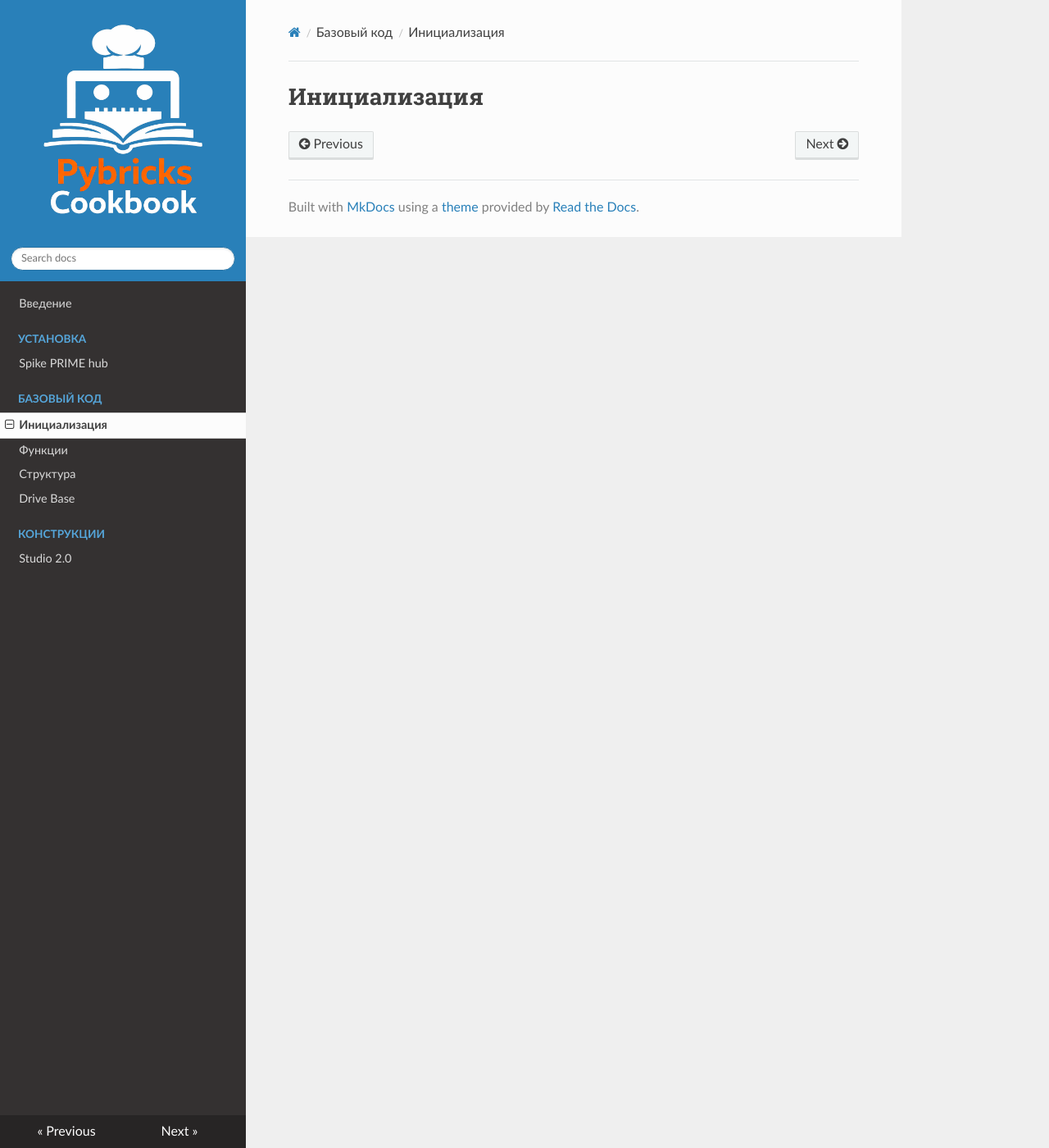
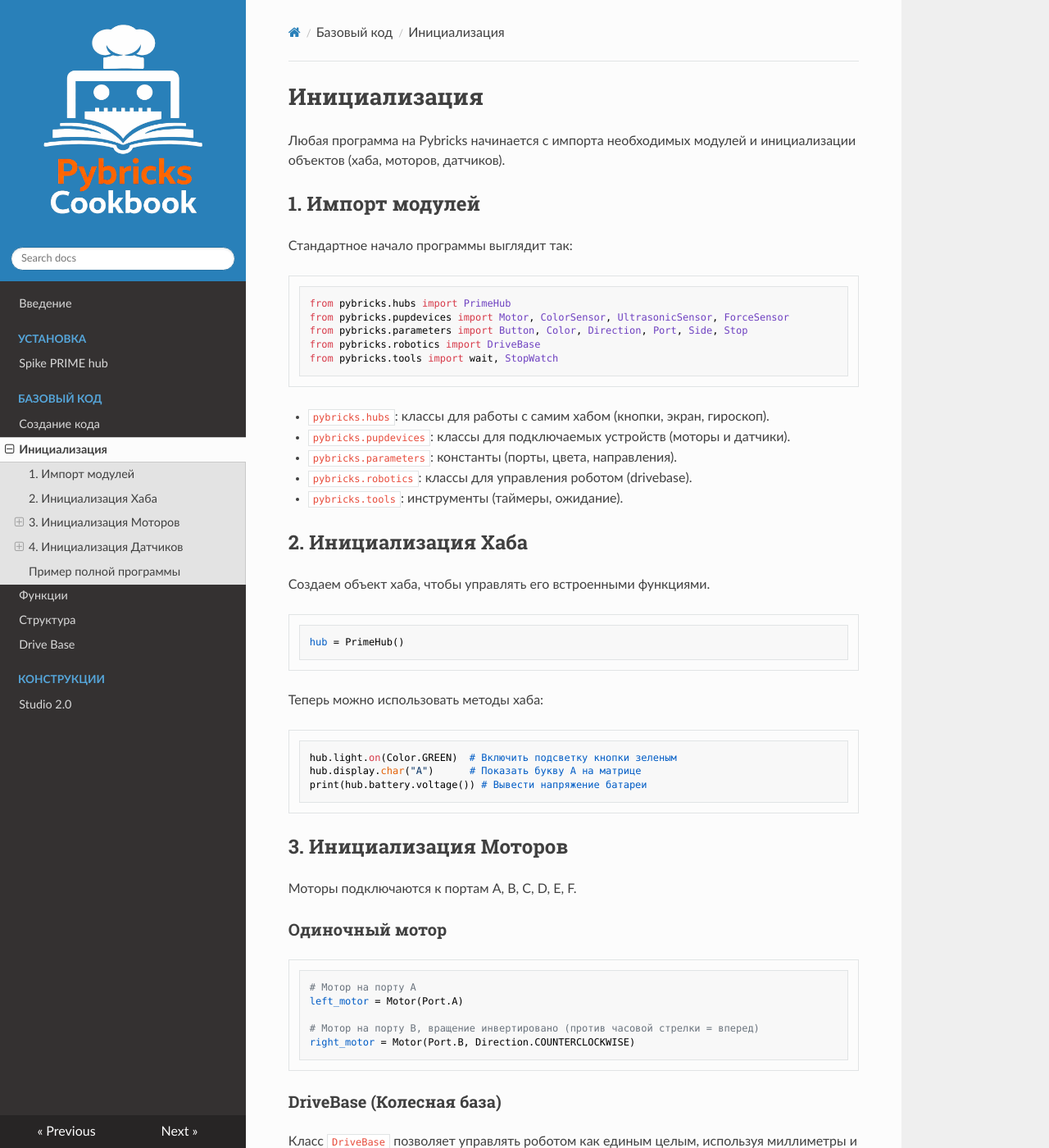
Before and after one commit to aztechell/Pybricks-Cookbook, an MkDocs documentation site: the page built from docs/init.md, in a window 1280 px wide and 1400 px high. Shown: the whole window at 82% size. Built offline with MkDocs 1.6.1, drawn with Linux system fonts in a browser that asks for light colours; nearby versions of some CDN libraries; some of the changed text lies outside the part shown.

Commit message:
adding info

````diff
--- a/docs/init.md
+++ b/docs/init.md
@@ -1 +1,107 @@
 # Инициализация
+
+Любая программа на Pybricks начинается с импорта необходимых модулей и инициализации объектов (хаба, моторов, датчиков).
+
+## 1. Импорт модулей
+
+Стандартное начало программы выглядит так:
+
+```python
+from pybricks.hubs import PrimeHub
+from pybricks.pupdevices import Motor, ColorSensor, UltrasonicSensor, ForceSensor
+from pybricks.parameters import Button, Color, Direction, Port, Side, Stop
+from pybricks.robotics import DriveBase
+from pybricks.tools import wait, StopWatch
+```
+
+* `pybricks.hubs`: классы для работы с самим хабом (кнопки, экран, гироскоп).
+* `pybricks.pupdevices`: классы для подключаемых устройств (моторы и датчики).
+* `pybricks.parameters`: константы (порты, цвета, направления).
+* `pybricks.robotics`: классы для управления роботом (drivebase).
+* `pybricks.tools`: инструменты (таймеры, ожидание).
+
+## 2. Инициализация Хаба
+
+Создаем объект хаба, чтобы управлять его встроенными функциями.
+
+```python
+hub = PrimeHub()
+```
+
+Теперь можно использовать методы хаба:
+```python
+hub.light.on(Color.GREEN)  # Включить подсветку кнопки зеленым
+hub.display.char("A")      # Показать букву A на матрице
+print(hub.battery.voltage()) # Вывести напряжение батареи
+```
+
+## 3. Инициализация Моторов
+
+Моторы подключаются к портам A, B, C, D, E, F.
+
+### Одиночный мотор
+```python
+# Мотор на порту A
+left_motor = Motor(Port.A)
+
+# Мотор на порту B, вращение инвертировано (против часовой стрелки = вперед)
+right_motor = Motor(Port.B, Direction.COUNTERCLOCKWISE)
+```
+
+### DriveBase (Колесная база)
+Класс `DriveBase` позволяет управлять роботом как единым целым, используя миллиметры и градусы вместо оборотов моторов.
+
+```python
+# Инициализация моторов
+left_motor = Motor(Port.A, Direction.COUNTERCLOCKWISE)
+right_motor = Motor(Port.B)
+
+# Создание базы
+# wheel_diameter: диаметр колеса в мм
+# axle_track: расстояние между центрами колес в мм
+robot = DriveBase(left_motor, right_motor, wheel_diameter=56, axle_track=112)
+```
+
+## 4. Инициализация Датчиков
+
+### Датчик цвета
+```python
+color_sensor = ColorSensor(Port.C)
+```
+
+### Ультразвуковой датчик (расстояния)
+```python
+dist_sensor = UltrasonicSensor(Port.D)
+```
+
+### Датчик силы (кнопка)
+```python
+force_sensor = ForceSensor(Port.E)
+```
+
+## Пример полной программы
+
+```python
+from pybricks.hubs import PrimeHub
+from pybricks.pupdevices import Motor, ColorSensor
+from pybricks.parameters import Port, Direction, Color
+from pybricks.robotics import DriveBase
+from pybricks.tools import wait
+
+# 1. Хаб
+hub = PrimeHub()
+hub.light.on(Color.BLUE)
+
+# 2. Моторы и база
+left = Motor(Port.A, Direction.COUNTERCLOCKWISE)
+right = Motor(Port.B)
+robot = DriveBase(left, right, wheel_diameter=56, axle_track=112)
+
+# 3. Датчики
+sensor = ColorSensor(Port.C)
+
+# Логика
+print("Start!")
+robot.straight(500) # Проехать 500 мм вперед
+wait(1000)
+```
--- a/mkdocs.yml
+++ b/mkdocs.yml
@@ -18,6 +18,7 @@ nav:
   - Установка:
       - Spike PRIME hub: primehub.md
   - Базовый код:
+      - Создание кода: create_code.md
       - Инициализация: init.md
       - Функции: func.md
       - Структура: structure.md
````
Also changed, not shown: docs/create_code.md (added, +23 -0 lines), docs/primehub.md (+2 -0 lines), docs/img/in0.png (added), docs/img/in1.png (added).
